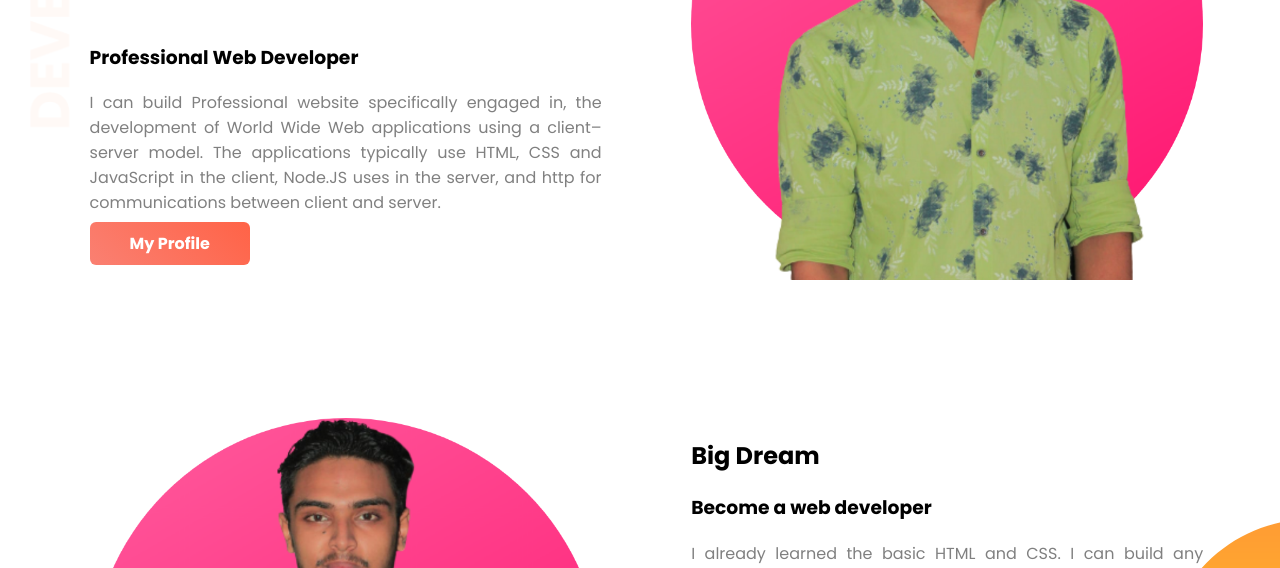
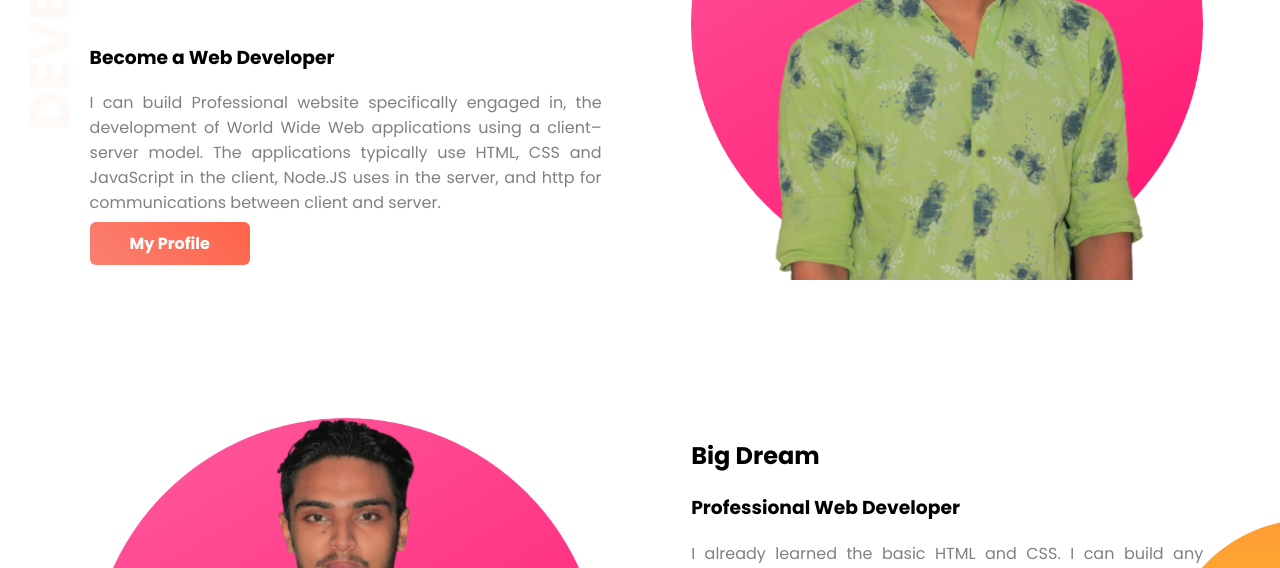
Before and after one commit to iqbal9865/my-portfolio, a plain HTML site: page index.html in a window 1280 px wide. Shown: the part 232-800 px from the top of the page. Drawn offline with Linux system fonts and the light colour scheme.

Commit message:
complete portfolio website again

```diff
--- a/index.html
+++ b/index.html
@@ -13,7 +13,7 @@
         <div class="half-width">
             <h1>Welcome To</h1>
             <h1><span class="name-highlight">Iqbal Ahmed</span> World </h1>
-            <h3>Professional Web Developer</h3>
+            <h3>Become a Web Developer</h3>
             <p>I can build Professional website specifically engaged in, the development of World Wide Web applications using a client–server model. The applications typically use HTML, CSS and JavaScript in the client, Node.JS uses in the server, and http for communications between client and server.</p>
             <a target="_blank" class="link-button" href="https://www.linkedin.com/in/md-iqbal-ahmed-6b9348178/">My Profile</a>
         </div>
@@ -28,7 +28,7 @@
         </div>
         <div class="half-width">
             <h2>Big Dream</h2>
-            <h3>Become a web developer</h3>
+            <h3>Professional Web Developer</h3>
             <p>I already learned the basic HTML and CSS. I can build any simple website. I can even teach my grandma how to make simple website. My goal is to build 3 websites and learn advanced topics.</p>
             <a target="_blank" class="link-button" href="https://github.com/iqbal9865">DOWNLOAD RESUME</a>
         </div>
```
